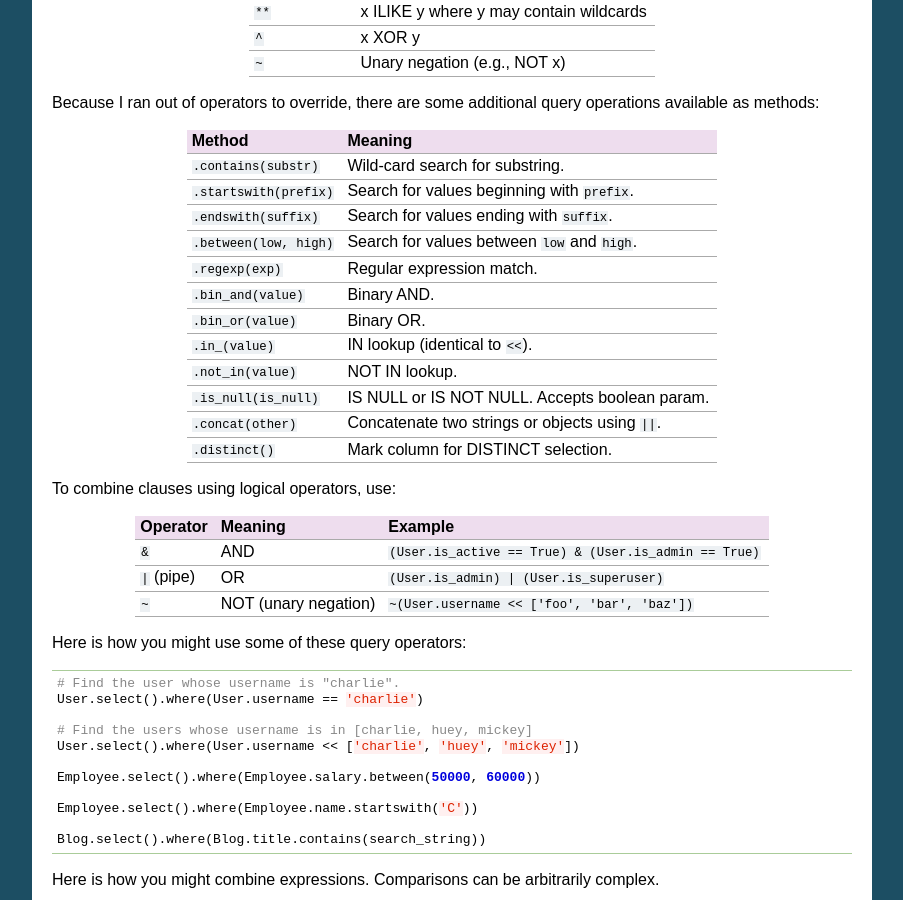
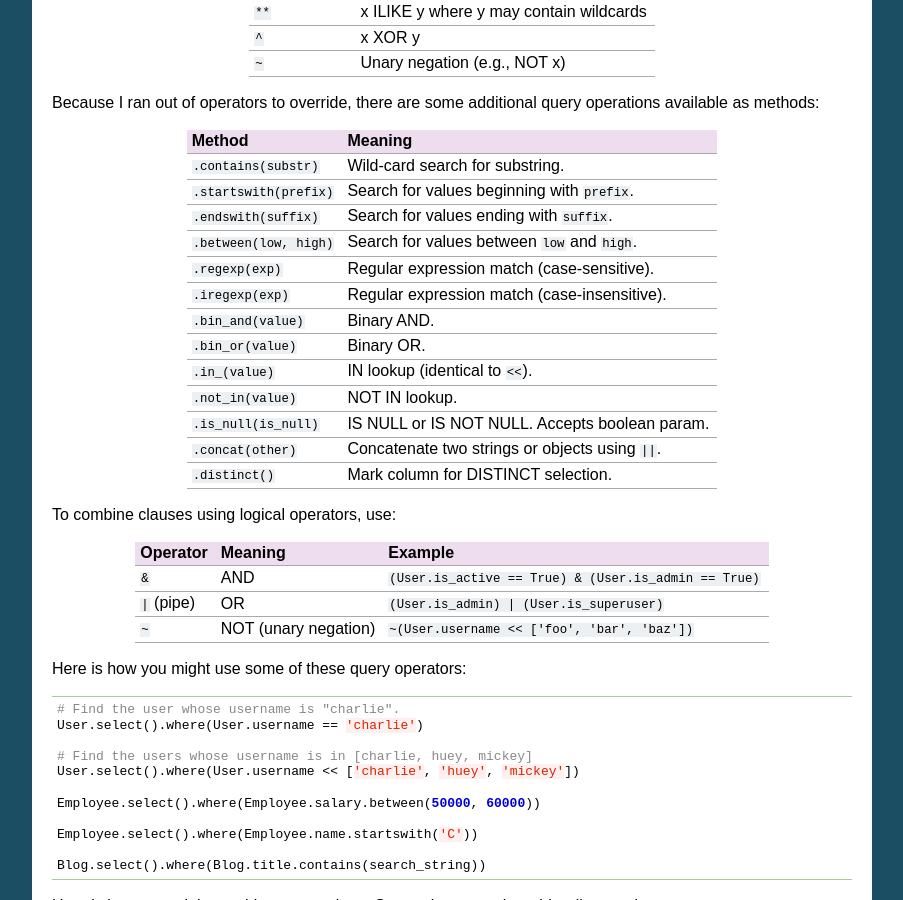
Before and after one commit to coleifer/peewee, a Sphinx documentation site: the page built from docs/peewee/querying.rst, in a window 1280 px wide and 900 px high, scrolled down 16837 px. Shown: the whole window, without its empty margins (198-1101 px from the left). Built offline with Sphinx 7.4.7, drawn with Linux system fonts in a browser that asks for light colours.

Commit message:
Docs for iregexp.

```diff
--- a/docs/peewee/querying.rst
+++ b/docs/peewee/querying.rst
@@ -1152,7 +1152,8 @@ Method                  Meaning
 ``.startswith(prefix)`` Search for values beginning with ``prefix``.
 ``.endswith(suffix)``   Search for values ending with ``suffix``.
 ``.between(low, high)`` Search for values between ``low`` and ``high``.
-``.regexp(exp)``        Regular expression match.
+``.regexp(exp)``        Regular expression match (case-sensitive).
+``.iregexp(exp)``       Regular expression match (case-insensitive).
 ``.bin_and(value)``     Binary AND.
 ``.bin_or(value)``      Binary OR.
 ``.in_(value)``         IN lookup (identical to ``<<``).
```
